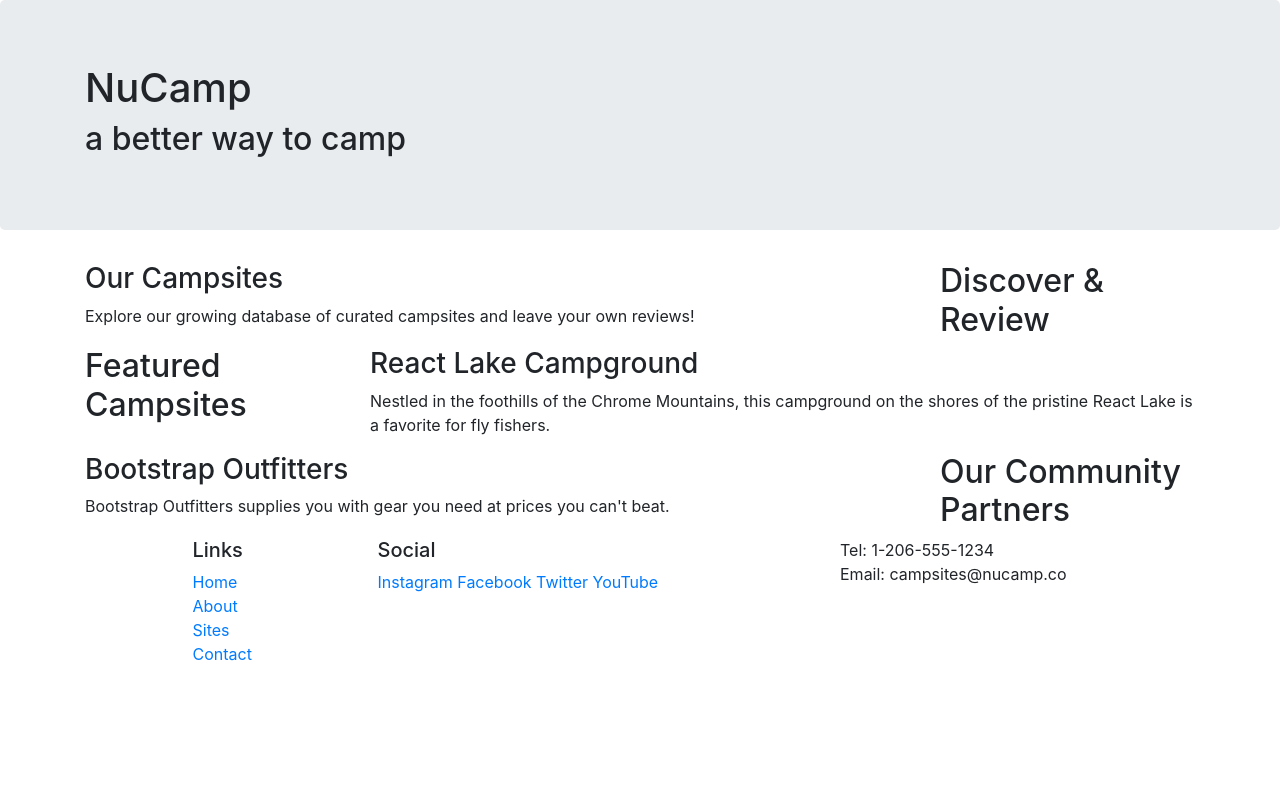
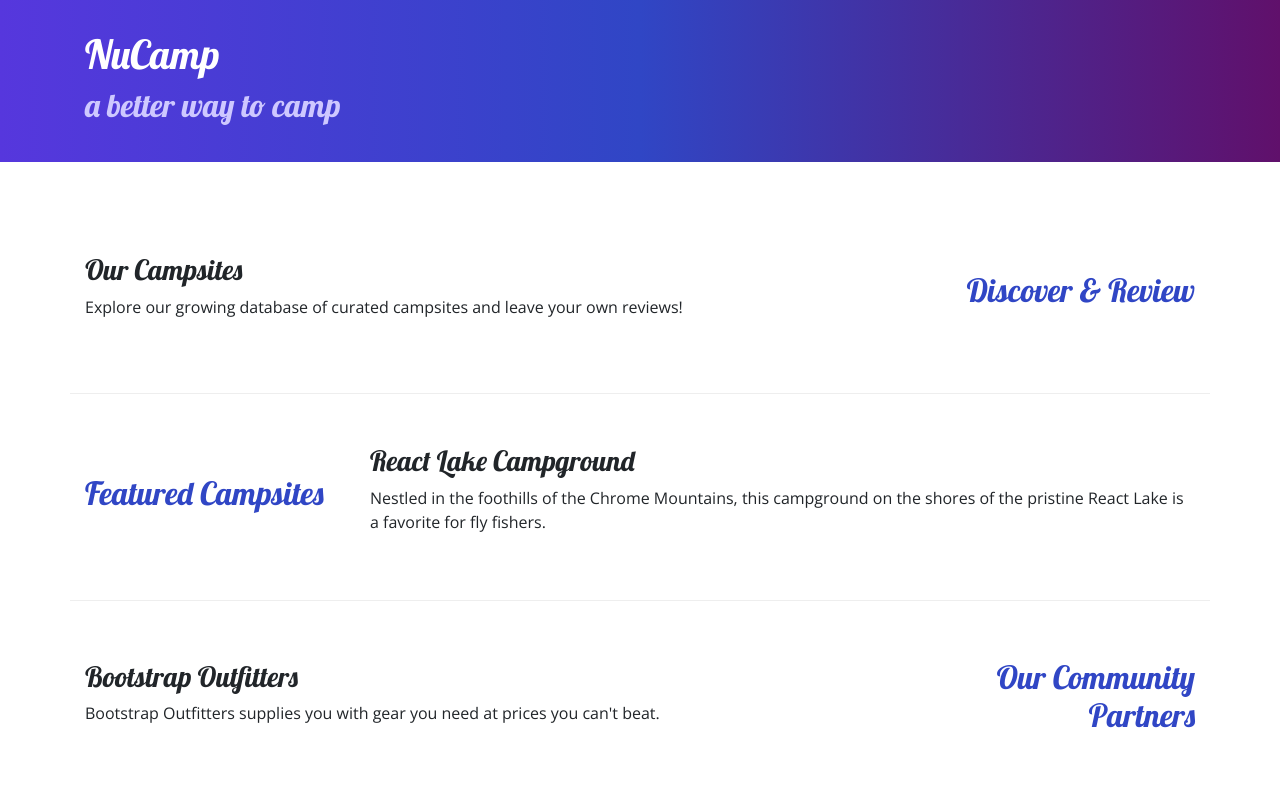
Before and after one commit to tvang8394/nucampsites, a website: page index.html in a window 1280 px wide. Shown: the top 799 px of the page. Drawn offline with nearby package versions, Linux system fonts and the light colour scheme.

Commit message:
Bootstrap new style sheet added

```diff
--- /dev/null
+++ b/css/styles.css
@@ -0,0 +1,32 @@
+body {
+    font-family: "Open Sans", sans-serif;
+}
+
+h1, h2, h3 {
+    font-family: "Lobster", cursive;
+}
+
+h2 {
+    color: #3046C5;
+}
+
+header h2 {
+    color: #CEC8FF;
+}
+
+footer {
+    background-image: linear-gradient(#CEC8FF, white);
+    padding: 20px 0;
+}
+
+.jumbotron {
+    padding: 30px;
+    background-image: linear-gradient(to right, #5637DD, #3046C5, #60106B);
+    color: white;
+}
+
+.row-content {
+    padding: 50px 0;
+    border-bottom: 1px ridge;
+    min-height: 200px;
+}
--- a/index.html
+++ b/index.html
@@ -7,12 +7,14 @@
 
     <!-- Bootstrap CSS -->
     <link rel="stylesheet" href="node_modules/bootstrap/dist/css/bootstrap.min.css" />
+    <link rel="stylesheet" href="https://fonts.googleapis.com/css?family=Lobster|Open+Sans" />
+    <link rel="stylesheet" href="css/styles.css" />
     <title>NuCamp: A Better Way To Camp</title>
 </head>
 
 <body>
 
-    <header class="jumbotron">
+    <header class="jumbotron jumbotron-fluid">
         <div class="container">
             <div class="row">
                 <div class="col">
@@ -23,9 +25,9 @@
         </div>
     </header>
     <div class="container">
-        <div class="row">
+        <div class="row row-content align-items-center">
             <div class="col-sm-4 order-sm-last col-md-3">
-                <h2>Discover & Review</h2>
+                <h2 class="text-sm-right">Discover & Review</h2>
             </div>
             <div class="col">
                 <h3>Our Campsites</h3>
@@ -33,7 +35,7 @@
             </div>
         </div>
 
-    <div class="row">
+    <div class="row row-content align-items-center">
         <div class="col-sm-4 col-md-3">
             <h2>Featured Campsites</h2>
         </div>
@@ -43,9 +45,9 @@
         </div>
     </div>
 
-    <div class="row">
+    <div class="row row-content align-items-center">
         <div class="col-sm-4 order-sm-last col-md-3">
-            <h2>Our Community Partners</h2>
+            <h2 class="text-sm-right">Our Community Partners</h2>
         </div>
         <div class="col">
             <h3>Bootstrap Outfitters</h3>
@@ -65,7 +67,7 @@
                         <li><a href="#">Contact</a></li>
                     </ul>
             </div>
-        <div class="col-6 col-sm-5">
+        <div class="col-6 col-sm-5 text-center">
             <h5>Social</h5>
             <a href="http://instagram.com/">Instagram</a>
             <a href="http://facebook.com/">Facebook</a>
```
